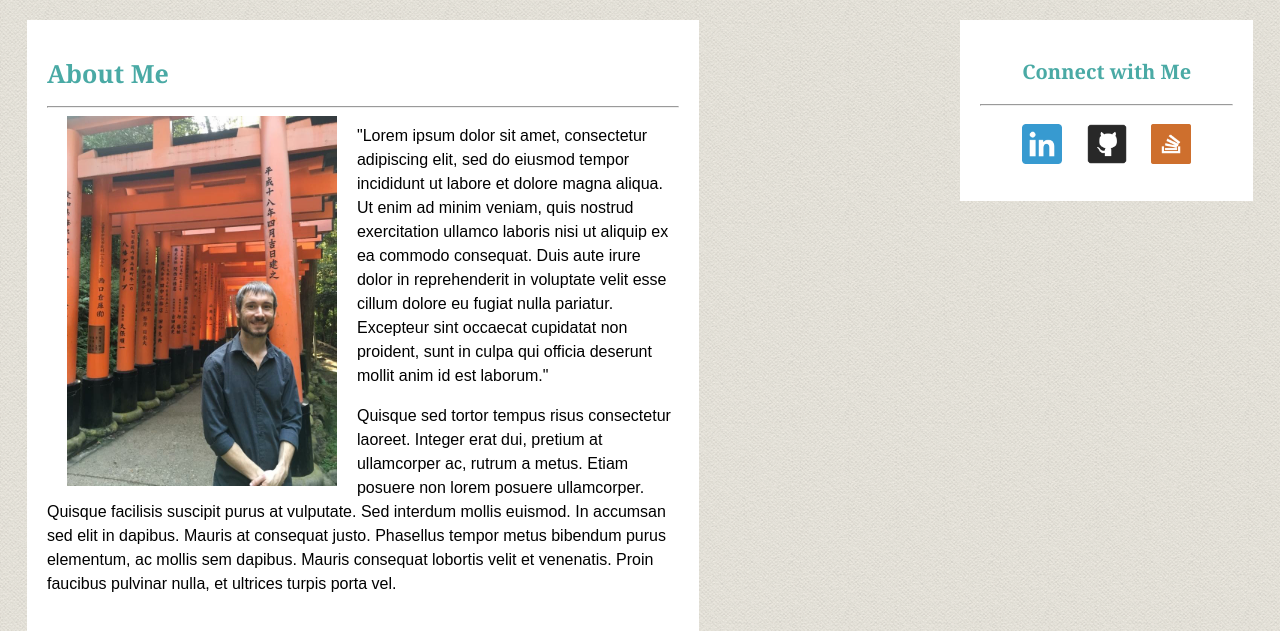
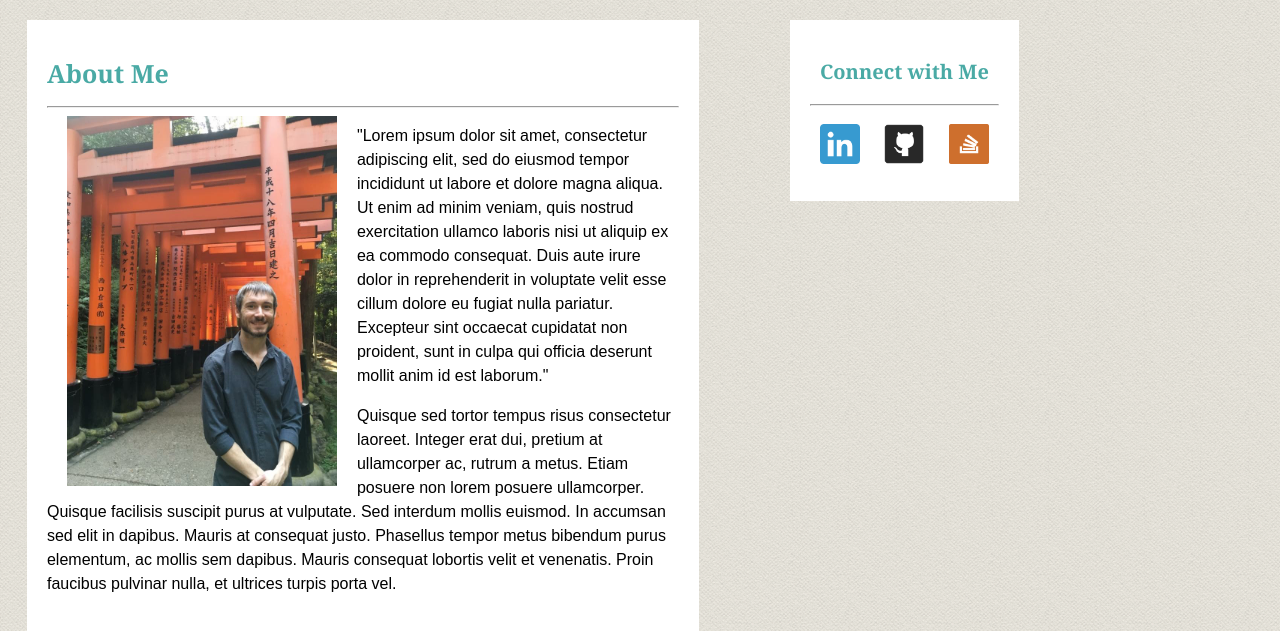
Before and after one commit to benmizelle/Basic-Portfoio, a PHP site: page / in a window 1280 px wide. Shown: the part 74-705 px from the top of the page. Run offline with PHP 8.4, Linux system fonts and the light colour scheme.

Commit message:
changed margins

```diff
--- a/assets/css/style.css
+++ b/assets/css/style.css
@@ -37,8 +37,9 @@ h3{
 	background-color: #ffffff;
 	text-align: center;
 	padding: 20px;
-	margin: 20px 1.5%;
-	width: 20%;
+	margin-top: 20px;
+	margin-right: 20%;
+	width: 15%;
 }
 
 #about-me{
```
